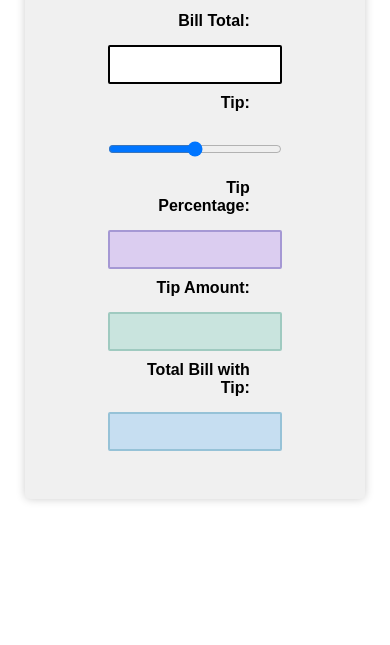
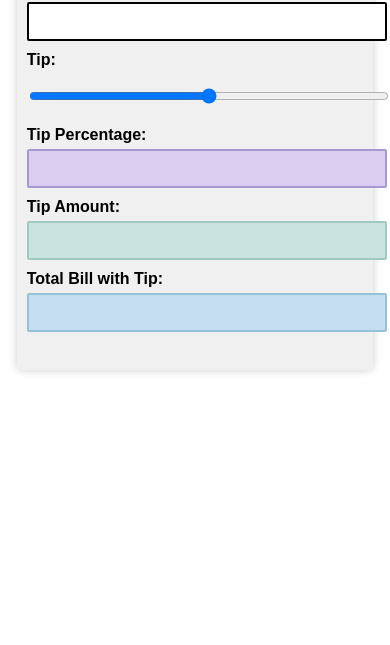
Before and after one commit to valletidivyasri/ITMD541_Lab3, a plain HTML site: page index.html in a window 390 px wide. Shown: the part 199-844 px from the top of the page. Drawn offline with Linux system fonts and the light colour scheme.

Commit message:
third commit

```diff
--- a/styles.css
+++ b/styles.css
@@ -72,16 +72,21 @@ h2 {
     border: 2px solid #96c2d7;
 }
 
-@media (max-width: 750px) {
+@media (max-width: 828px) {
     .container {
-        width: 80%;
+        width: 90%;
+        padding: 10px;
     }
 
     label {
-        width: 40%;
+        width: 100%;
+        text-align: left;
+        margin-bottom: 5px;
     }
 
     input[type="text"], input[type="range"] {
-        width: 50%;
+        width: 100%;
+        padding: 10px;
     }
+
 }
```
